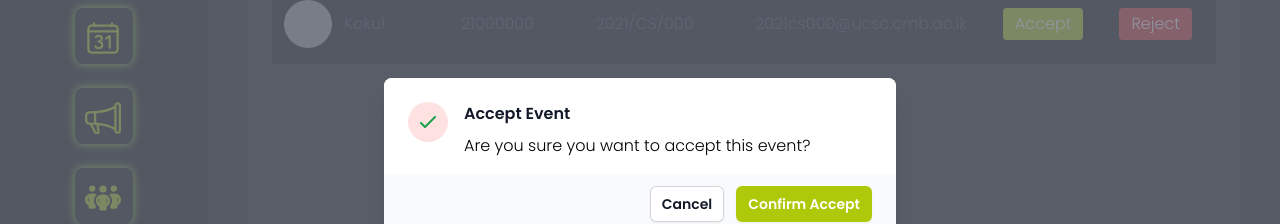
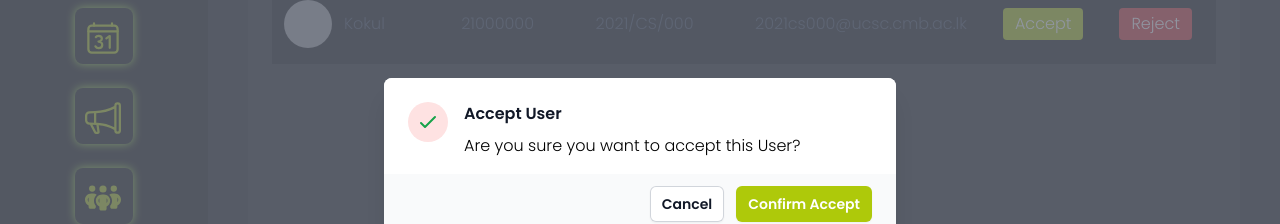
Before and after one commit to Anuraj2601/Eventix, a React (Vite) app: page /admin/newusers in a window 1280 px wide. Both pictures are taken after a click on the button "Accept". Shown: the part 244-468 px from the top of the page. Built offline with nearby package versions, Linux system fonts and the light colour scheme; grey boxes are pictures that could not be loaded.

Commit message:
dialog update commit

```diff
--- a/src/pages/admin/NewUsers.jsx
+++ b/src/pages/admin/NewUsers.jsx
@@ -79,26 +79,26 @@ const NewUsersTable = () => {
         <ModalDialog
           isOpen={isRejectModalOpen}
           onClose={handleCloseRejectModal}
-          title="Reject Event"
+          title="Reject User"
           primaryAction={{ label: "Confirm Reject", onClick: handleCloseRejectModal }}
           secondaryAction={{ label: "Cancel", onClick: handleCloseRejectModal }}
 
         >
           <p className="text-black">
-            Are you sure you want to reject this event?
+            Are you sure you want to reject this User?
           </p>
         </ModalDialog>
         <ModalDialog
           isOpen={isAcceptModalOpen}
           onClose={handleCloseAcceptModal}
-          title="Accept Event"
+          title="Accept User"
           primaryAction={{ label: "Confirm Accept", onClick: handleCloseAcceptModal }}
           primaryActionClass = "bg-[#AEC90A] text-white"
           secondaryAction={{ label: "Cancel", onClick: handleCloseAcceptModal }}
           icon= "accept"
         >
           <p className="text-black">
-            Are you sure you want to accept this event?
+            Are you sure you want to accept this User?
           </p>
         </ModalDialog>
       </div>
```
